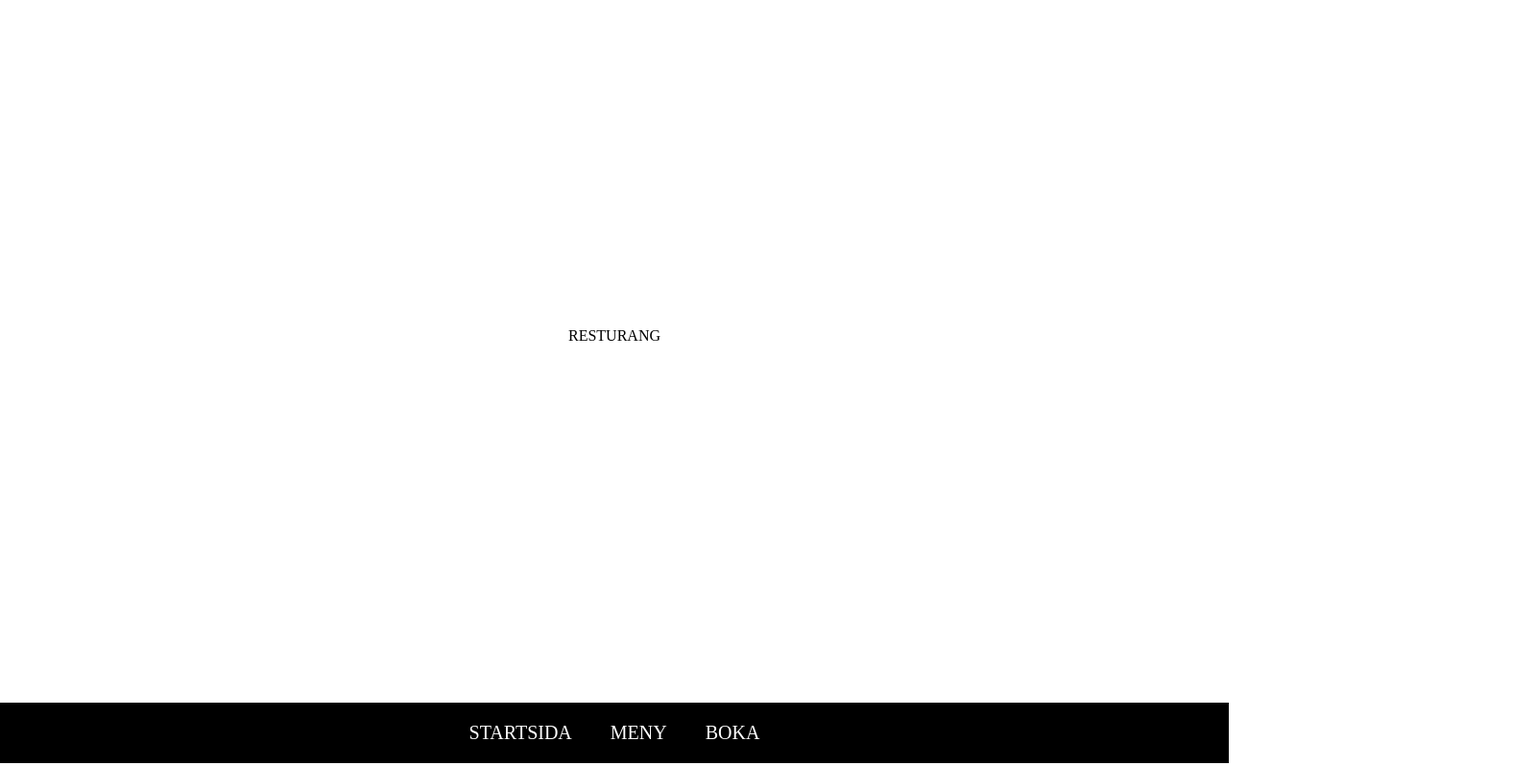
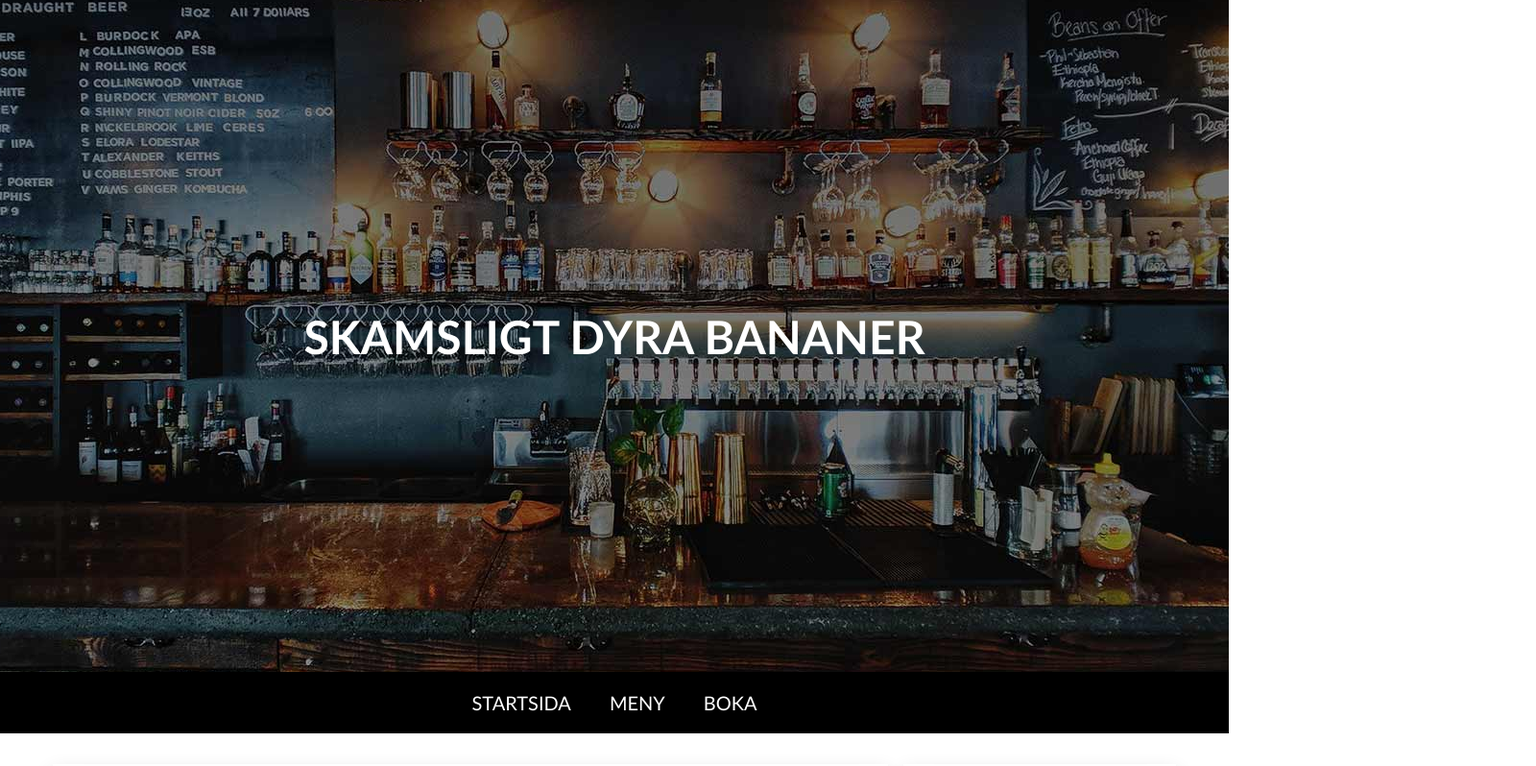
Before and after one commit to Eriyc/school, a plain HTML site: page index.html in a window 1280 px wide. Shown: the top 798 px of the page at 96% size, 1600 px wide, since content can reach past the window. Drawn offline with Linux system fonts and the light colour scheme.

Commit message:
byter till style.css
bytte även bild på framsidan.

```diff
--- a/css/home.css
+++ b/css/style.css
@@ -5,15 +5,18 @@ body {
 
 * {
   box-sizing: border-box;
+  font-family: "Trebuchet MS", "Lucida Sans Unicode", "Lucida Grande",
+    "Lucida Sans", Arial, sans-serif;
 }
 
 body {
   min-height: 100vh;
   display: grid;
   grid-template-columns: 1fr 870px 284px 1fr;
-  grid-template-rows: 700px min-content auto 0px;
+  grid-template-rows: 700px min-content 80vh 0px;
   row-gap: 32px;
   column-gap: 16px;
+  background-color: white;
 }
 
 .hero {
@@ -24,13 +27,32 @@ body {
   grid-row: 1 / 2;
   justify-content: center;
   align-items: center;
+  background-position: center;
+  background-attachment: fixed;
+  background-image: url("../img/restaurang-bg.jpg");
+  height: 700px;
+}
+
+.parallax::after {
+  content: "";
+  position: absolute;
+  top: 0;
+  right: 0;
+  left: 0;
+  height: 700px;
+  transform: translateZ(-1px) scale(1.5);
+  background-size: 100%;
+  z-index: -1;
 }
 
 #logo {
   padding: 1em;
+  color: white;
+  font-size: 3em;
 }
 
 #links {
+  margin-top: -32px;
   grid-row: 2 / 3;
   grid-column: 1 / 5;
   background-color: black;
--- a/index.html
+++ b/index.html
@@ -4,12 +4,12 @@
     <meta charset="UTF-8" />
     <meta name="viewport" content="width=device-width, initial-scale=1.0" />
 
-    <link rel="stylesheet" href="css/home.css" />
+    <link rel="stylesheet" href="css/style.css" />
     <title>Resturant</title>
   </head>
   <body>
-    <header class="hero">
-      <div id="logo">RESTURANG</div>
+    <header class="hero parallax">
+      <h1 id="logo">SKAMSLIGT DYRA BANANER</h1>
     </header>
     <nav id="links">
       <a>Startsida</a>
```
Also changed, not shown: img/restaurang-bg.jpg (added), 1 other file.
